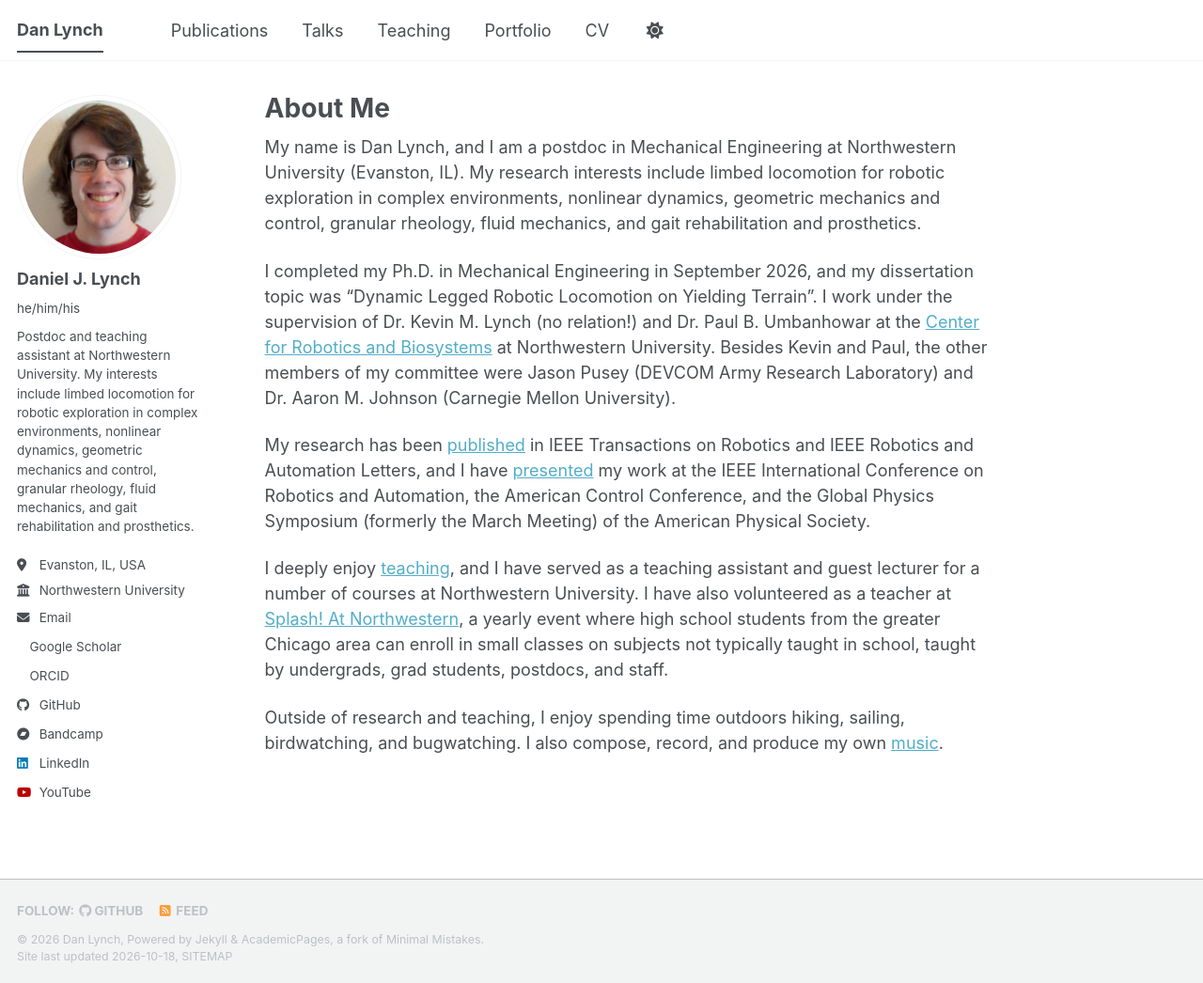
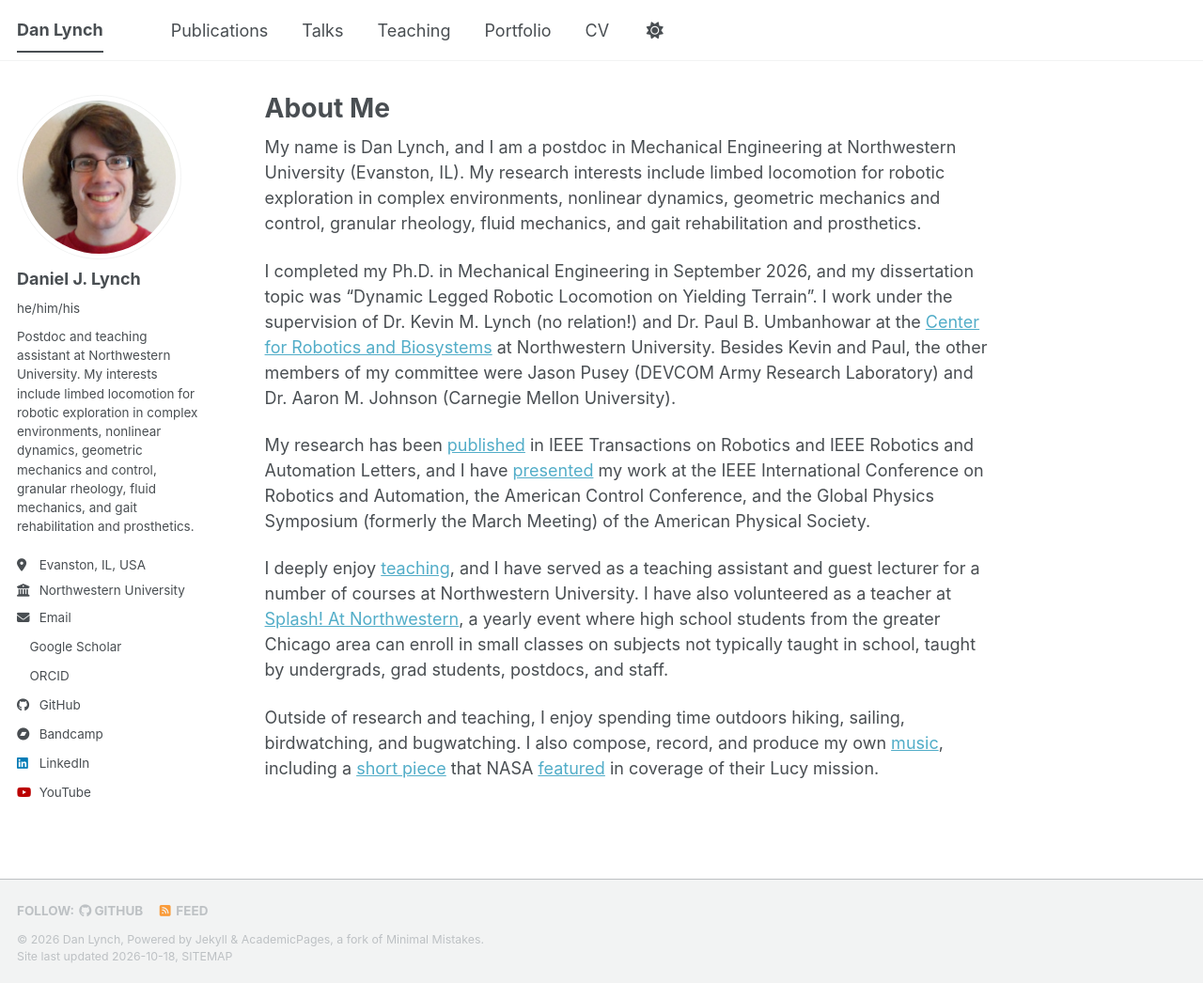
Before and after one commit to dlynch7/dlynch7.github.io, a Jekyll site: the page built from _pages/about.md, in a window 1280 px wide and 1046 px high. Shown: the whole window at 94% size. Built offline with Jekyll 4.4.1, drawn with Linux system fonts in a browser that asks for light colours; a style sheet for code colours, icons or effects is not loaded.

Commit message:
added Lucy Soundscape info to about-me

```diff
--- a/_pages/about.md
+++ b/_pages/about.md
@@ -22,7 +22,7 @@ I deeply enjoy [teaching](teaching), and I have served as a teaching assistant a
 I have also volunteered as a teacher at [Splash! At Northwestern](https://nusplash.learningu.org/), a yearly event where high school students from the greater Chicago area can enroll in small classes on subjects not typically taught in school, taught by undergrads, grad students, postdocs, and staff.
 
 Outside of research and teaching, I enjoy spending time outdoors hiking, sailing, birdwatching, and bugwatching.
-I also compose, record, and produce my own [music](danlynch1.bandcamp.com).
+I also compose, record, and produce my own [music](danlynch1.bandcamp.com), including a [short piece](https://danlynch1.bandcamp.com/track/lucy-music-for-the-nasa-mission) that NASA [featured](https://lucy.swri.edu/SoundscapeSamples.html) in coverage of their Lucy mission.
 
 
 
```
